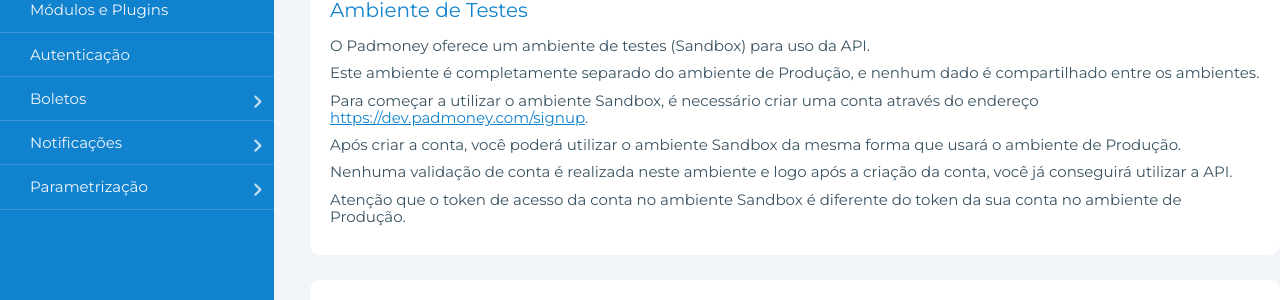
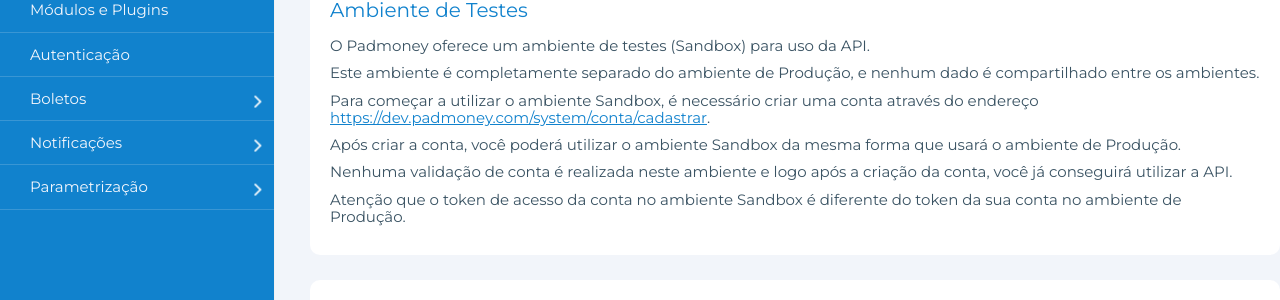
Before and after one commit to padmoney/api-doc, a Jekyll site: the page built from sandbox.html, in a window 1280 px wide. Shown: the part 177-477 px from the top of the page. Built offline with Jekyll 4.4.1, drawn with Linux system fonts in a browser that asks for light colours; some of the changed lines change nothing that is shown.

Commit message:
Fix signup link sandbox

```diff
--- a/sandbox.html
+++ b/sandbox.html
@@ -10,7 +10,7 @@
     <h2>Ambiente de Testes</h2>
     <p>O Padmoney oferece um ambiente de testes (Sandbox) para uso da API.</p>
     <p>Este ambiente é completamente separado do ambiente de Produção, e nenhum dado é compartilhado entre os ambientes.</p>
-    <p>Para começar a utilizar o ambiente Sandbox, é necessário criar uma conta através do endereço <a href="https://dev.padmoney.com/signup">https://dev.padmoney.com/signup</a>.</p>
+    <p>Para começar a utilizar o ambiente Sandbox, é necessário criar uma conta através do endereço <a href="https://dev.padmoney.com/system/conta/cadastrar">https://dev.padmoney.com/system/conta/cadastrar</a>.</p>
     <p>Após criar a conta, você poderá utilizar o ambiente Sandbox da mesma forma que usará o ambiente de Produção.</p>
     <p>Nenhuma validação de conta é realizada neste ambiente e logo após a criação da conta, você já conseguirá utilizar a API.</p>
     <p>Atenção que o token de acesso da conta no ambiente Sandbox é diferente do token da sua conta no ambiente de Produção.</p>
```
